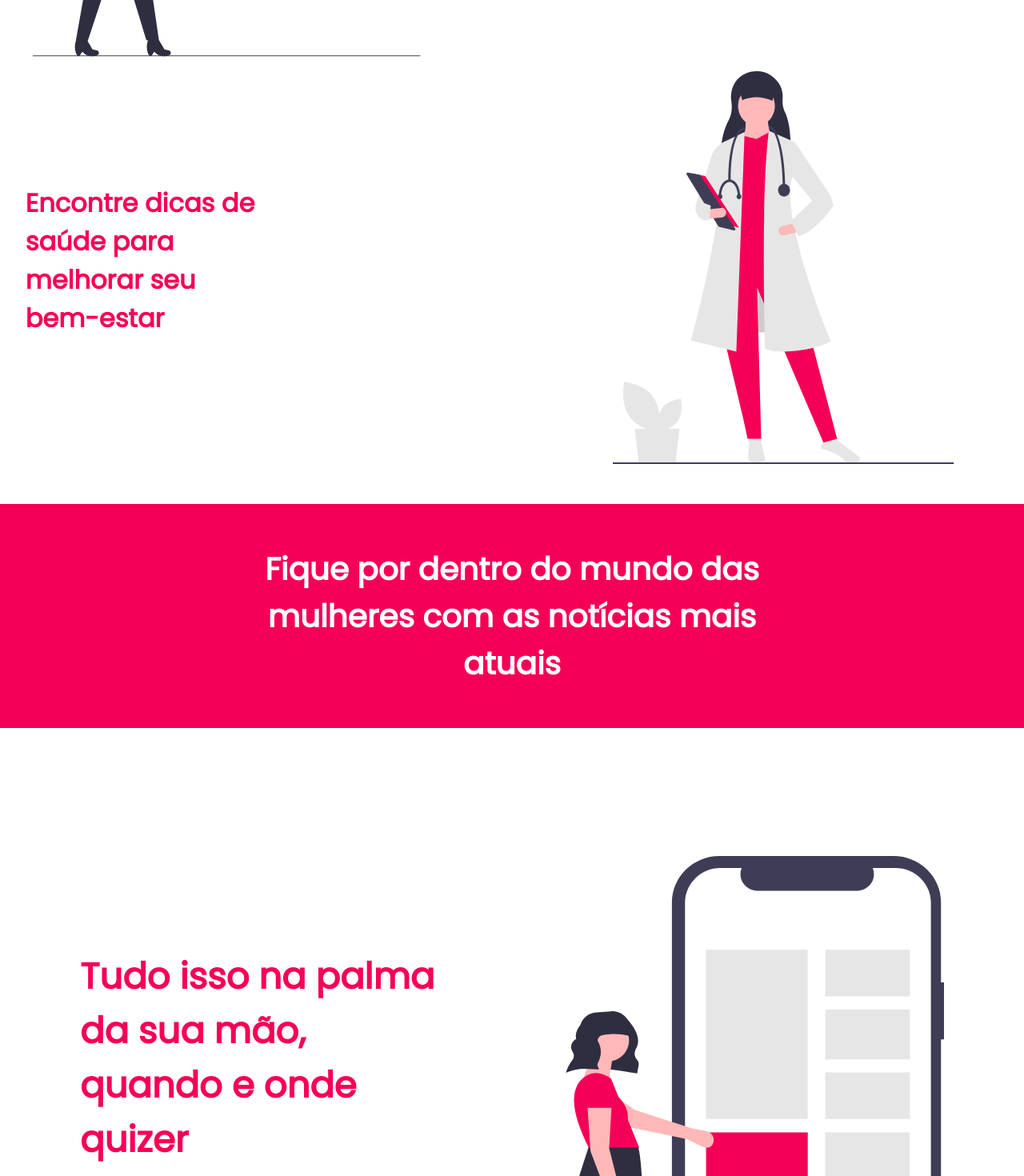
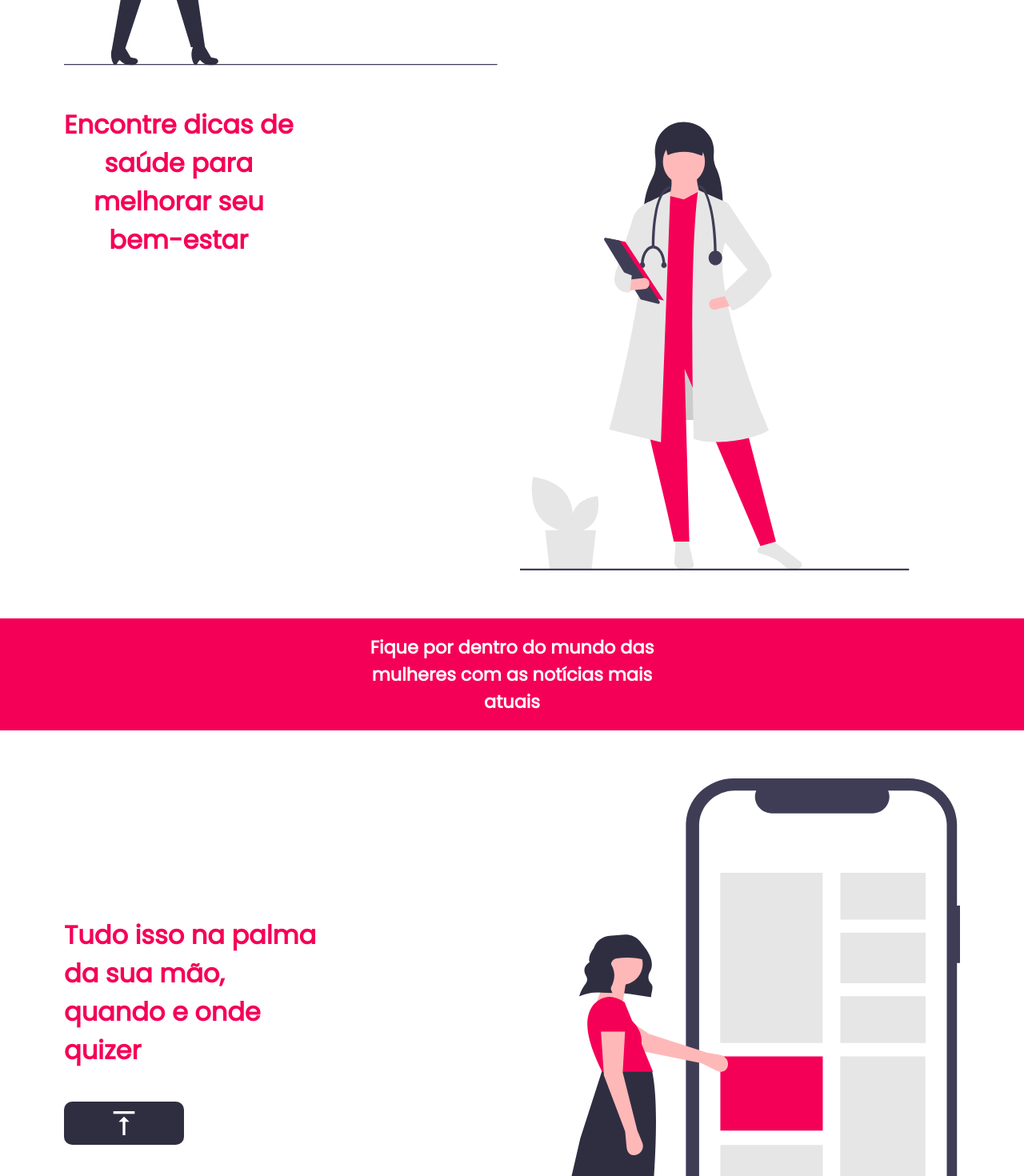
Before and after one commit to JohnnyStein/BeTheWoman, a React (Create React App) app: page /presentation in a window 1280 px wide. Shown: the part 1260-2730 px from the top of the page at 80% size. Built offline with nearby package versions, Linux system fonts and the light colour scheme.

Commit message:
Clean css in landing page

```diff
--- a/package.json
+++ b/package.json
@@ -13,6 +13,7 @@
     "react-loadingg": "^1.7.2",
     "react-markdown": "^4.3.1",
     "react-router-dom": "^5.2.0",
+    "react-scroll": "^1.8.1",
     "styled-components": "^5.2.0"
   },
   "scripts": {
--- a/public/index.html
+++ b/public/index.html
@@ -1,5 +1,5 @@
 <!DOCTYPE html>
-<html lang="en">
+<html lang="pt-br">
   <head>
     <link rel="icon" type="image/svg" href="./icon.svg" />
     <meta charset="utf-8" />
@@ -9,11 +9,6 @@
       name="description"
       content="Tudo que vc precisa para se sentir mulher"
     />
-    <!--
-      manifest.json provides metadata used when your web app is installed on a
-      user's mobile device or desktop. See https://developers.google.com/web/fundamentals/web-app-manifest/
-    -->
-    <link rel="manifest" href="%PUBLIC_URL%/manifest.json" />
     <title>Be The Woman</title>
   </head>
   <body>
--- a/src/components/Header/Header.js
+++ b/src/components/Header/Header.js
@@ -1,13 +1,22 @@
 import React from 'react';
+
+import { useLocation } from 'react-router-dom';
 
 import {
     Menu
 } from './styles';
 
 export default function Header(){
-    return(
-        <Menu>
-            <h1>Menu</h1>
-        </Menu>
-    );
+    const location = useLocation();
+    if(location.pathname  == '/presentation'){
+        return(
+            <></>
+        );
+    }else{
+        return(
+            <Menu>
+                <h1>Menu</h1>
+            </Menu>
+        );
+    }
 }
--- a/src/pages/Landing/Landing.js
+++ b/src/pages/Landing/Landing.js
@@ -1,5 +1,7 @@
 import React, { Component } from 'react';
 
+import { animateScroll as scroll } from "react-scroll";
+import { Link } from 'react-router-dom';
 import {
     FirstLanding,
     SecondLanding,
@@ -38,39 +40,37 @@ export default class Landing extends Component {
                         </div>
                     </section>
                     <h1>Tudo que vc<br /> precisa para se sentir<br /> mulher</h1>
-                    <a href='#'>
+                    <Link to='/'>
                         Visitar
                         <img src={inlink}></img>
-                    </a>
+                    </Link>
                 </FirstLanding>
-
                 <SecondLanding>
-                    <div id="firstSection">
+                    <div>
                         <img src={womanWithBoardImg} alt="Woman With Board" />
                         <h1>Saiba os direitos e o<br /> seu lugar na<br /> sociedade</h1>
                     </div>
-                    <div id="secondSection">
+                    <div>
                         <h1>Encontre dicas de<br /> saúde para<br /> melhorar seu<br /> bem-estar</h1>
                         <img src={medicalWoman} alt="Medic Woman" />
                     </div>
                 </SecondLanding>
-
                 <ThirdLanding>
                     <h1>Fique por dentro do mundo das<br /> mulheres com as notícias mais<br /> atuais</h1>
                 </ThirdLanding>
-
                 <FourthLanding>
-                    <div id="textWithButton">
+                    <div>
                         <h1>Tudo isso na palma<br /> da sua mão,<br /> quando e onde<br /> quizer</h1>
-                        <a href="#">
-                            <div id="linkContainer">
-                                <img src={arrowUpImg} alt="Arrow Up" />
-                            </div>
+                        <a onClick={()=> {
+                            scroll.scrollToTop();
+                        }}>
+                            <img src={arrowUpImg} alt="Arrow Up" />
                         </a>
                     </div>
                     <img src={womanWithPhone} alt="Woman with phone" id="woman-with-phone" />
                 </FourthLanding>
             </LandingContainer>
+
         );
     }
 }
--- a/src/pages/Landing/styles.js
+++ b/src/pages/Landing/styles.js
@@ -5,6 +5,8 @@ import back from '../../global/assets/back.svg';
 
 export const LandingContainer = styled.section`
     width: 100%;
+    display: flex;
+    flex-direction: column;
 `;
 
 export const FirstLanding = styled.section`
@@ -141,94 +143,56 @@ export const FirstLanding = styled.section`
 
 export const SecondLanding = styled.section`
     width: 100%;
-    height: 100%;
-    margin-top:60px;
+    padding: 60px 80px 10px 80px;
     justify-content: space-between;
-
-    #firstSection {
+    div:first-child {
+        width: 100%;
         display: flex;
-        flex-direction: row;
-        justify-content: center;
-        align-itens: space-between;
-        align-content: space-between;
-    }
-
-    #firstSection h1 {
+        justify-content: space-between;
+        align-itens: center;
+        h1 {
             font-family: Poppins;
             font-style: normal;
             font-weight: 700;
             font-size: clamp(1.3rem, 1.4rem + 1vw, 2rem);
+            color: #F50057;
+            text-align: right;
+        }
+        img{
+            width: 100%;
+            max-width: 550px;
+        }
+    }
+    div:last-child {
+        width: 100%;
         display: flex;
-        align-items: center;
-        color: #F50057;
-
-        text-align: right;
-
-        margin-left: 30%;
-    }
-
-    #secondSection {
-        display: flex;
-        flex-direction: row;
-        justify-content: center;
-        align-itens: space-between;
-        align-content: space-between;
-        margin-bottom: 50px;
-    }
-
-    #secondSection h1 {
+        justify-content: space-between;
+        align-itens: center;
+        margin: 50px 0px;
+        h1 {
             font-family: Poppins;
             font-style: normal;
             font-weight: 700;
             font-size: clamp(1.3rem, 1.4rem + 1vw, 2rem);
-        display: flex;
             align-items: center;
             color: #F50057;
-
-        text-align: left;
-
-        margin-right: 35%;
+            text-align: center;
         }
-
+        img{
+            width: 90%;
+            max-width: 550px;
+        }
+    }
     @media(max-width: 780px) {
-        height: 100vh;
-        margin-top: 5px;
-        img {
-            width: 230px
-        }
-
-        #firstSection {
-            display: flex;
+        div{
             flex-direction: column-reverse;
             align-items: center;
-            justify-content: center;
+            img{
+                margin: 20px 0px;
             }
-
-        #firstSection h1 {
-            margin: 0px;
-            margin-bottom: 10px;
+            h1{
                 text-align: center;
-            margin-bottom: 20px;
-            font-size: 20px;
             }
-
-        #secondSection {
-            display: flex;
-            flex-direction: column;
-            align-items: center;
-            justify-content: center;
-        }
-
-        #secondSection img {
-            margin-left: 45px;
-        }
-
-        #secondSection h1 {
-            margin: 0px;
-            margin-bottom: 10px;
-            text-align: center;
-            margin-top: 50px;
-            font-size: 20px;
         }
     }
     @media(max-width: 500px){
@@ -238,107 +202,89 @@ export const SecondLanding = styled.section`
 
 export const ThirdLanding = styled.section`
     width: 100%;
-    height: 280px;
-
+    height: 140px;
+    background: #F50057;
     display: flex;
     justify-content: center;
-
-    background: #F50057;
-
+    align-items: center;
+    padding: 0px 5px;
     h1 {
         font-family: Poppins;
         font-style: normal;
         font-weight: 700;
-        font-size: 39px;
+        font-size: clamp(1rem, 1rem + 1vw, 1.4rem);
+        color: white;
+        text-align: center;
+    }
+`;
+export const FourthLanding = styled.section`
+    width: 100%;
+    padding: 60px 80px 10px 80px;
     display: flex;
     align-items: center;
-        color: #FFF;
-
-        text-align: center;
+    justify-content: space-between;
+    div{
+        display: flex;
+        flex-direction: column;
+        align-items: flex-start;
+        h1 {
+            font-family: Poppins;
+            font-style: normal;
+            font-weight: 700;
+            font-size: clamp(1.3rem, 1.4rem + 1vw, 2rem);
+            color: #F50057;
+            text-align: left;
+        }
+        a{
+            margin: 40px 0px;
+            padding: 10px 20px;
+            font-family: Ubuntu, sans-serif;
+            letter-spacing: 1.3px;
+            font-size: 16px;
+            font-weight: 600;
+            text-decoration: none;
+            color: white;
+            width: 100%;
+            max-width: 150px;
+            background: #2F2E41;
+            border-radius: 10px;
+            cursor: pointer;
+            transition: all 0.3s;
+            display: flex;
+            align-items: center;
+            justify-content: center;
+            border: 2px solid transparent;
+            :hover{
+                background: #3F3E4A;
+            }
+            :focus{
+                border: 2px solid #F50057;
+            }
+        }
+        img{
+            width: 30px;
         }
 
-    @media(max-width: 780px) {
-        height: 150px;
-        margin-top: 150px;
-
-        h1 {
-            font-size: 20px;
+    }
+    }
+    >img{
+        width: 100%;
+        max-width: 550px;
+    }
+    @media(max-width: 780px){
+        flex-direction: column-reverse;
+        padding: 20px;
+        div{
+            flex-direction: column;
+            align-items: center;
+            h1{
+                text-align: left;
+                display: flex;
+                margin: 20px 0px;
+            }
+        }
+        >img{
+            margin-top: 40px;
         }
     }
 `;
-
-export const FourthLanding = styled.section`
-    width: 100%;
-    height: 100%;
-    margin-top:60px;
-    display:flex;
-    justify-content: space-between;
-    align-items: center;
-    padding: 100px;
-
-    #textWithButton #linkContainer {
-        background: #3F3E4A;
-        width: 100px;
-        height: 70px;
-        border-radius: 12px;
-
-        display: flex;
-        align-items: center;
-        justify-content: center;
-
-        margin-top: 90px;
-    }
-
-    #textWithButton img {
-        width: 30px;
-    }
-
-    #textWithButton h1 {
-        font-family: Poppins;
-        font-style: normal;
-        font-weight: 700;
-        font-size: 45px;
-        display: flex;
-        align-items: center;
-        color: #F50057;
-
-        text-align: left;
-    }
-
-    #woman-with-phone {
-        width: 546px;
-        height: 665px;
-    }
-    @media(max-width: 780px) {
-        display: flex;
-        flex-direction: column-reverse;
-        align-items: center;
-        justify-content: center;
-        margin-top: -100px;
-        padding: 0;
-        padding-bottom: 30px;
-
-        #textWithButton {
-            display: flex;
-            flex-direction: column;
-            align-items: center;
-            justify-content: center;
-        }
-
-        #textWithButton h1 {
-            font-size: 27px;
-
-            text-align: center;
-        }
-
-        #textWithButton #linkContainer {
-            margin-top: 40px;
-        }
-
-        #woman-with-phone {
-            width: 240px;
-
-            margin-bottom: -100px;
-        }
-    }
-`;
```
Lines whose indentation alone changed are shown as unchanged.
